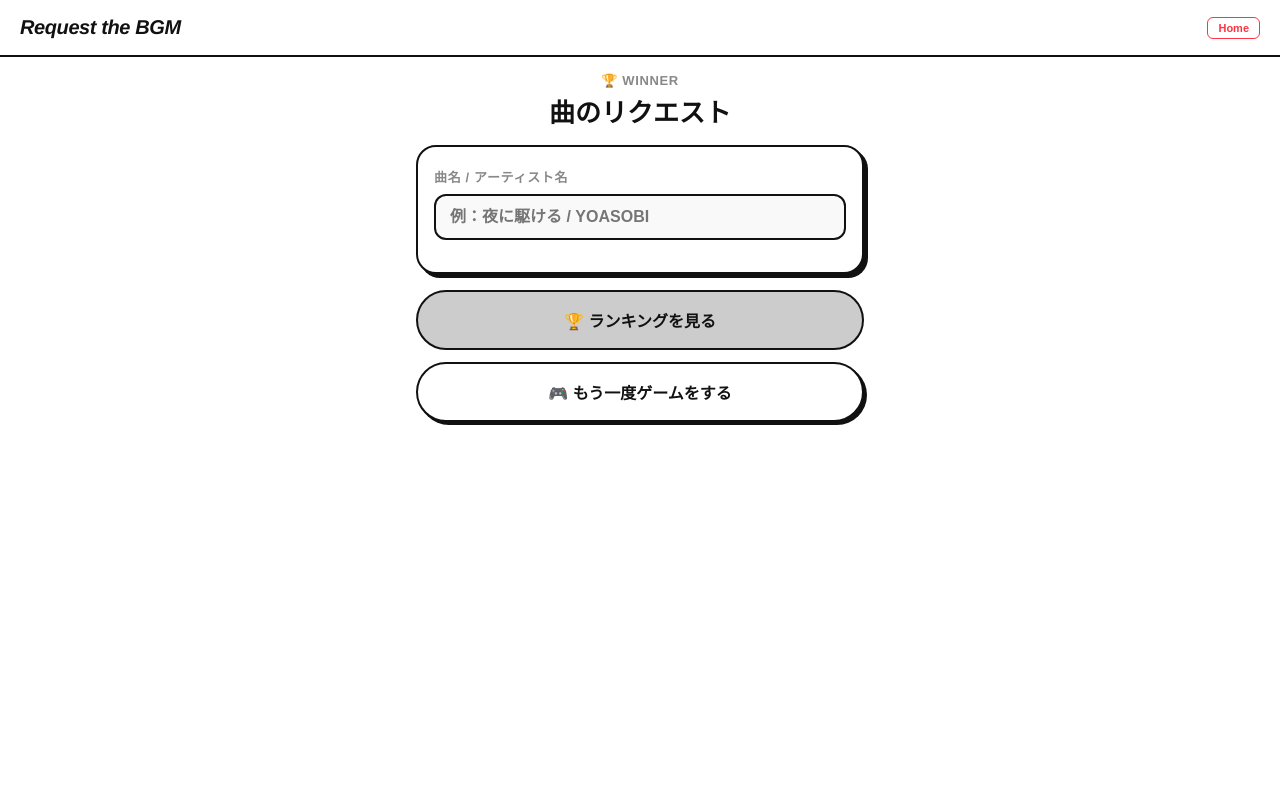
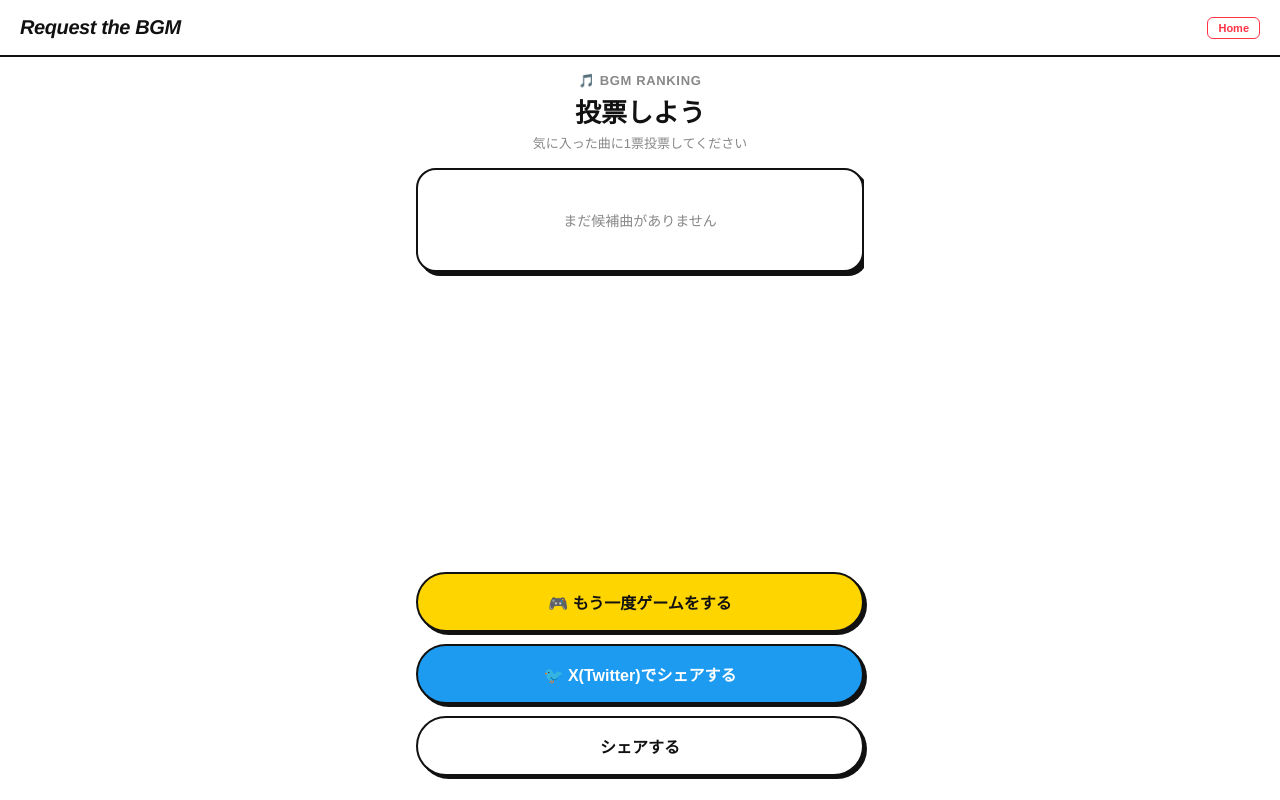
Before and after one commit to womens-hackathon/progate_Womens_hackathon, a React (Vite) app: page /vote in a window 1280 px wide. Built offline with nearby package versions, Linux system fonts and the light colour scheme.

Commit message:
ランキングのスクロール部分直しました

```diff
--- a/src/appConfig.ts
+++ b/src/appConfig.ts
@@ -7,4 +7,5 @@ export const STORAGE_KEYS = {
   matchId: "wh.matchId",
   tenpoId: "wh.tenpoId",
   voteCandidates: "wh.vote.candidates",
+  userId: "wh.userId",
 };
--- a/src/pages/VotePage.tsx
+++ b/src/pages/VotePage.tsx
@@ -1,5 +1,7 @@
 import { useEffect, useMemo, useState } from "react";
 import { useNavigate, useSearchParams } from "react-router-dom";
+import { doc, getDoc } from "firebase/firestore";
+import { db } from "../firebase/database";
 import { STORAGE_KEYS } from "../appConfig";
 
 type Candidate = {
@@ -487,10 +489,13 @@ function RankingView({
 
   return (
   <div style={{
-      minHeight: "100vh",
+    height: "100vh",
     background: "#ffffff",
     fontFamily: "'Helvetica Neue', Arial, sans-serif",
     width: "100%",
+    display: "flex",
+    flexDirection: "column",
+    overflow: "hidden",
   }}>
 
       <Header onHome={onHome} />
@@ -504,6 +509,8 @@ function RankingView({
   display: "flex",
   flexDirection: "column",
   gap: 16,
+  flex: 1,
+  minHeight: 0,
   }}>
 
         <div>
@@ -520,7 +527,15 @@ function RankingView({
           </p>
         </div>
 
-        <div style={{
+        <div
+  style={{
+    flex: 1,
+    minHeight: 0,
+    overflowY: "auto",
+  }}
+  >
+    <div
+    style={{
     background: "#fff",
     border: "2.5px solid #111",
     borderRadius: 20,
@@ -682,6 +697,7 @@ function RankingView({
           )}
 
                   </div>
+        </div>
 
         {/* メインコンポーネント */}
 
@@ -746,22 +762,58 @@ export default function VotePage() {
   const navigate = useNavigate();
   const [searchParams] = useSearchParams();
 
-  // const [phase, setPhase] = useState<"collect" | "vote">("collect");
-  const [phase, setPhase] = useState<"collect" | "vote">(
-    searchParams.get("mode") === "vote" ? "vote" : "collect"
-  );
+  const [phase, setPhase] = useState<"collect" | "vote" | null>(null);
+  const [isWinner, setIsWinner] = useState(false);
+  const [loadingResult, setLoadingResult] = useState(true);
 
   const [candidates, setCandidates] = useState<Candidate[]>([]);
+  const [votedId, setVotedId] = useState<string | null>(null);
+  const [hasAdded, setHasAdded] = useState(false);
+  const [playingId, setPlayingId] = useState<string | null>(null);
+  const [audio] = useState(() => new Audio());
 
-  const [votedId, setVotedId] = useState<string | null>(null);
+  //勝敗判定
+  useEffect(() => {
+  const decidePhase = async () => {
+    try {
+      const matchId = searchParams.get("matchId");
+      const myUserId = localStorage.getItem(STORAGE_KEYS.userId);
 
-  const [hasAdded, setHasAdded] = useState(false);
+      if (!matchId || !myUserId) {
+        console.error("matchId または userId がありません");
+        setPhase("vote");
+        setIsWinner(false);
+        return;
+      }
 
-  const [isWinner, setIsWinner] = useState(false);
+      const matchRef = doc(db, "matches", matchId);
+      const matchSnap = await getDoc(matchRef);
 
-  const [playingId, setPlayingId] = useState<string | null>(null);
+      if (!matchSnap.exists()) {
+        console.error("match ドキュメントが存在しません");
+        setPhase("vote");
+        setIsWinner(false);
+        return;
+      }
 
-  const [audio] = useState(() => new Audio());
+      const matchData = matchSnap.data();
+      const winnerUserId = matchData.winnerUserId;
+
+      const winner = myUserId === winnerUserId;
+
+      setIsWinner(winner);
+      setPhase(winner ? "collect" : "vote");
+    } catch (error) {
+      console.error("勝敗判定に失敗しました", error);
+      setIsWinner(false);
+      setPhase("vote");
+    } finally {
+      setLoadingResult(false);
+    }
+  };
+
+  decidePhase();
+}, [searchParams]);
 
   useEffect(() => {
     return () => {
@@ -834,7 +886,6 @@ export default function VotePage() {
   };
 
   const handleFinish = () => {
-    setIsWinner(true);
   setPhase("vote");
 };
 
@@ -845,6 +896,23 @@ export default function VotePage() {
   const handleHome = () => navigate("/");
   const handlePlayAgain = () => navigate("/games");
   const handleQuit = () => navigate("/ranking");
+
+  if (loadingResult || phase === null) {
+  return (
+    <div
+      style={{
+        minHeight: "100vh",
+        display: "flex",
+        justifyContent: "center",
+        alignItems: "center",
+        background: "#fff",
+        fontWeight: 700,
+      }}
+    >
+      読み込み中...
+    </div>
+  );
+}
 
   if (phase === "collect") {
 
```
Lines whose indentation alone changed are shown as unchanged.
